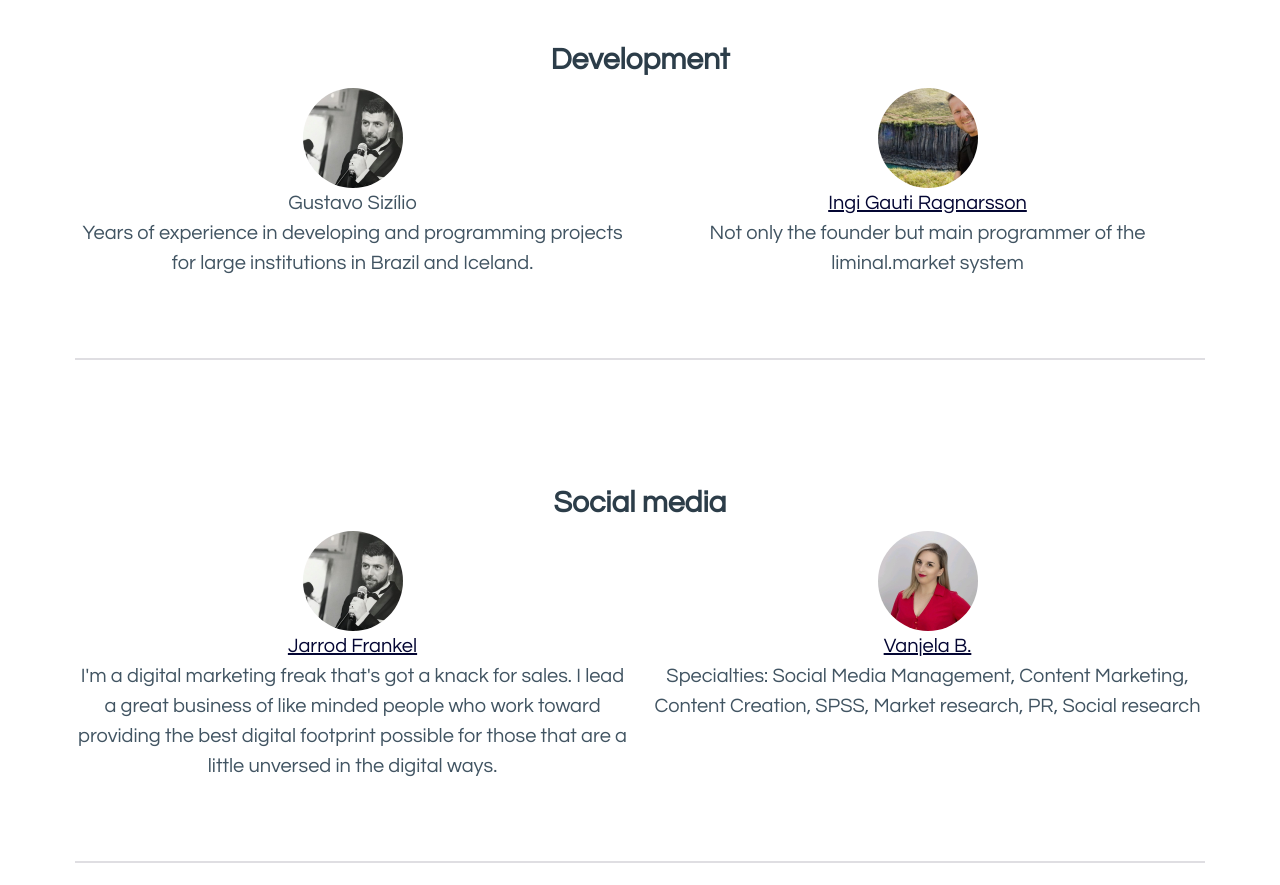
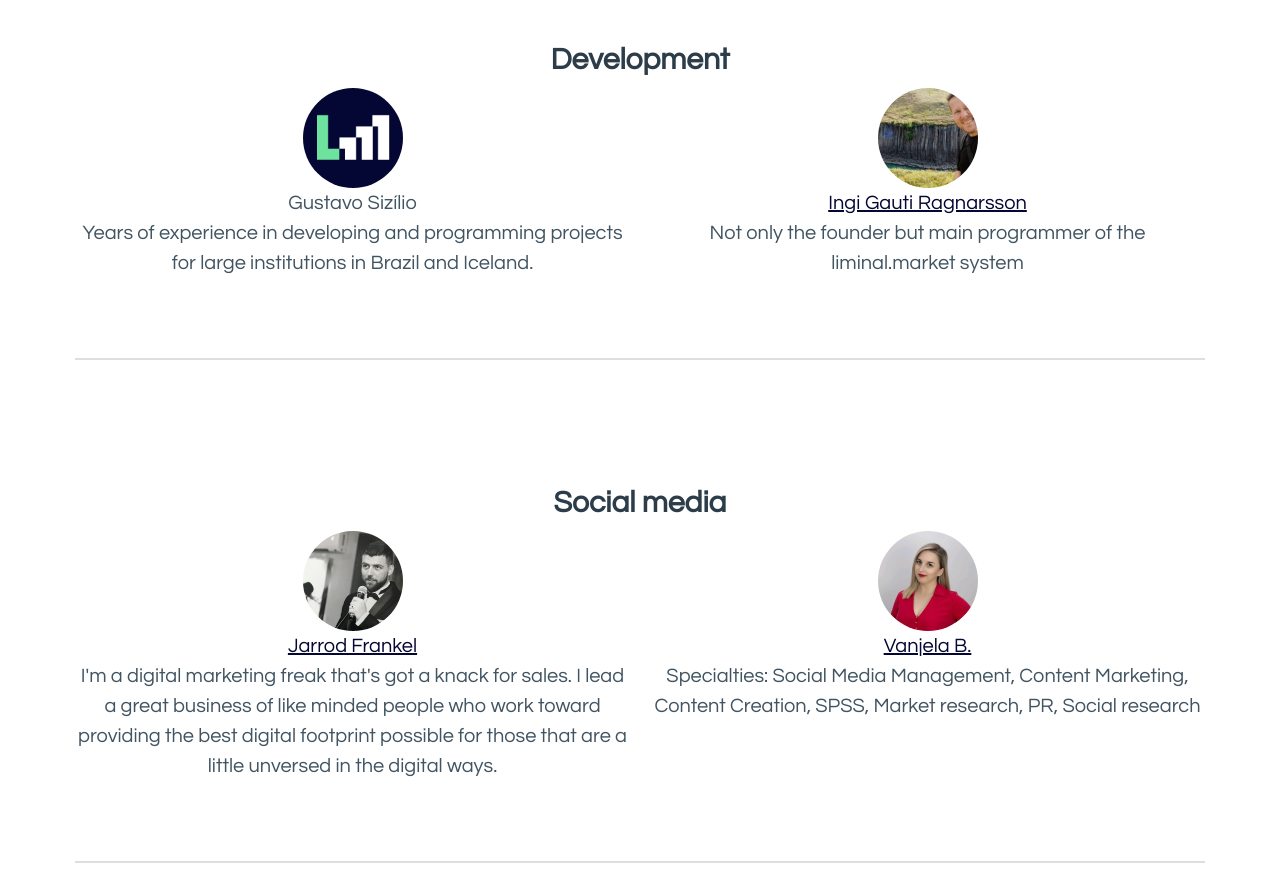
Before and after one commit to liminal-market/liminal.market.web, a plain HTML site: page index.html in a window 1280 px wide. Shown: the part 7099-7984 px from the top of the page. Drawn offline with Linux system fonts and the light colour scheme; no server answers.

Commit message:
fix image of Gustavo

```diff
--- a/index.html
+++ b/index.html
@@ -285,7 +285,7 @@
         <h3>Development</h3>
         <div class="grid">
             <div class="center">
-                <img src="img/jarrod.jfif" alt="Jarrod , developer at Liminal.market" width="100"><br/>
+                <img src="img/logo_large.png" alt="Jarrod , developer at Liminal.market" width="100"><br/>
                 Gustavo Sizílio<br/>
                 Years of experience in developing and programming projects for large institutions in Brazil and Iceland.
             </div>
```
